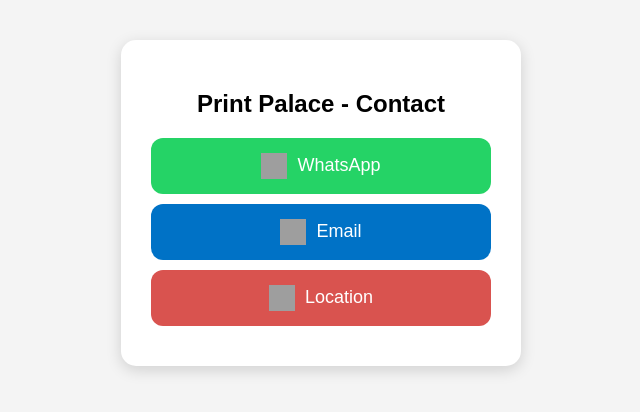
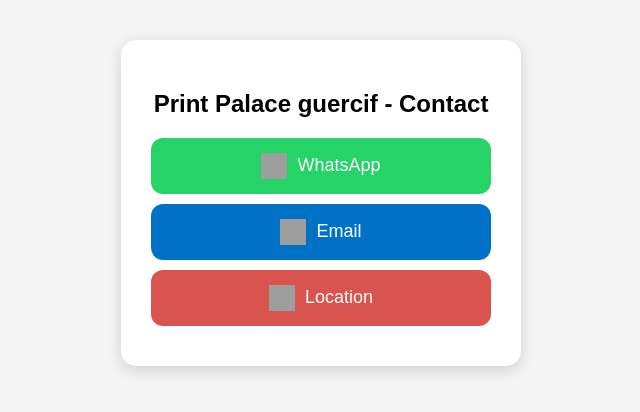
Before and after one commit to printpalaceguercif-sudo/ppcvl3, a plain HTML site: page index.html in a window 1280 px wide. Shown: the whole page, without its empty margins (319-959 px from the left). Drawn offline with Linux system fonts and the light colour scheme; grey boxes are pictures that could not be loaded.

Commit message:
Update index.html

```diff
--- a/index.html
+++ b/index.html
@@ -62,7 +62,7 @@
 
 <body>
     <div class="container">
-        <h2>Print Palace - Contact</h2>
+        <h2>Print Palace guercif - Contact</h2>
 
         <!-- WhatsApp -->
         <button class="btn whatsapp"
```
